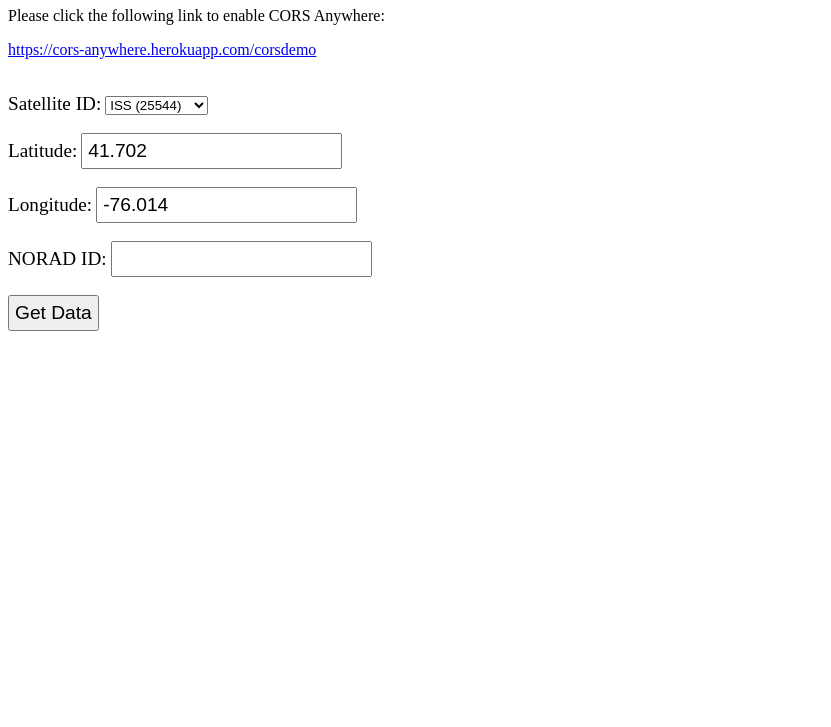
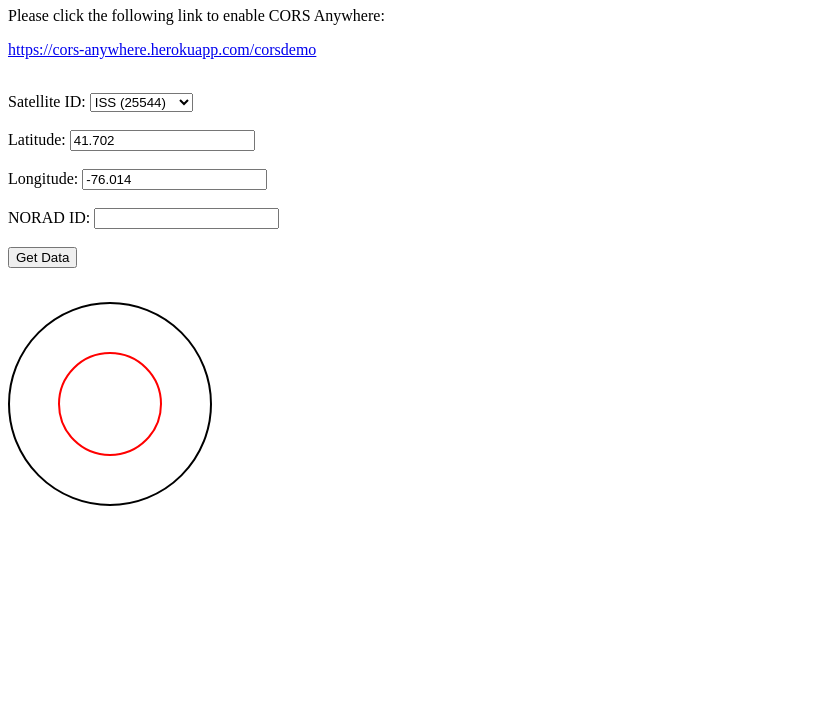
Before and after one commit to lyon86/SatelliteAPI, a plain HTML site: page index.html in a window 1280 px wide. Shown: the part 73-800 px from the top of the page, without its empty margins (0-831 px from the left). Drawn offline with Linux system fonts and the light colour scheme.

Commit message:
Update style.css

```diff
--- a/style.css
+++ b/style.css
@@ -1,19 +1,22 @@
-h1 {
-    font-size: 2em;
-    text-align: center;
+.circle-container {
+  width: 200px;
+  height: 200px;
+  position: relative;
 }
-label {
-    font-size: 1.2em;
+
+.outer-circle {
+  width: 100%;
+  height: 100%;
+  border: 2px solid black;
+  border-radius: 50%;
 }
-input[type="text"] {
-    font-size: 1.2em;
-    padding: 5px;
+
+.inner-circle {
+  position: absolute;
+  top: 25%;
+  left: 25%;
+  width: 50%;
+  height: 50%;
+  border: 2px solid red;
+  border-radius: 50%;
 }
-button {
-    font-size: 1.2em;
-    padding: 5px;
-}
-#result {
-    margin-top: 20px;
-    font-size: 1.2em;
-}
```
